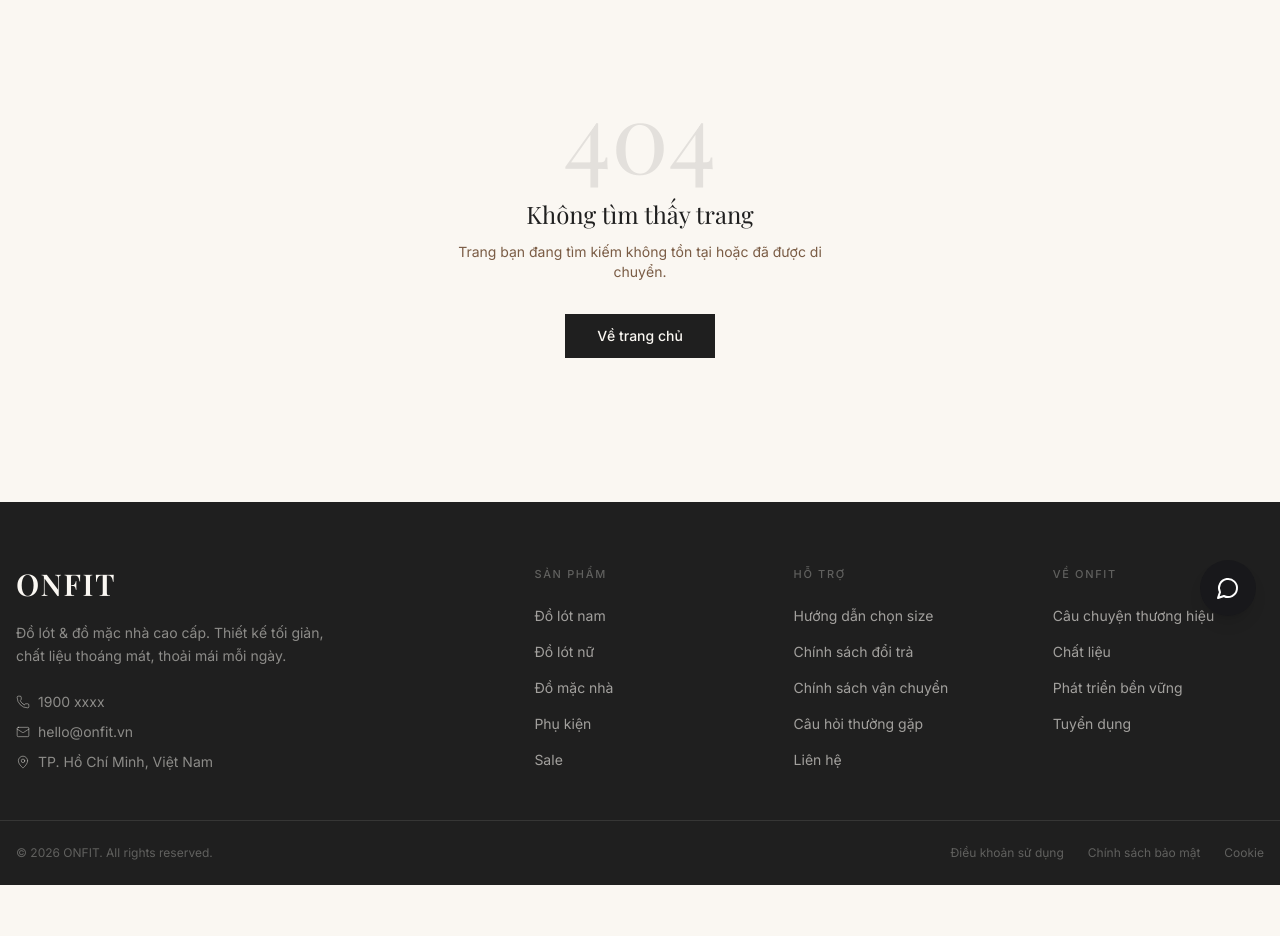
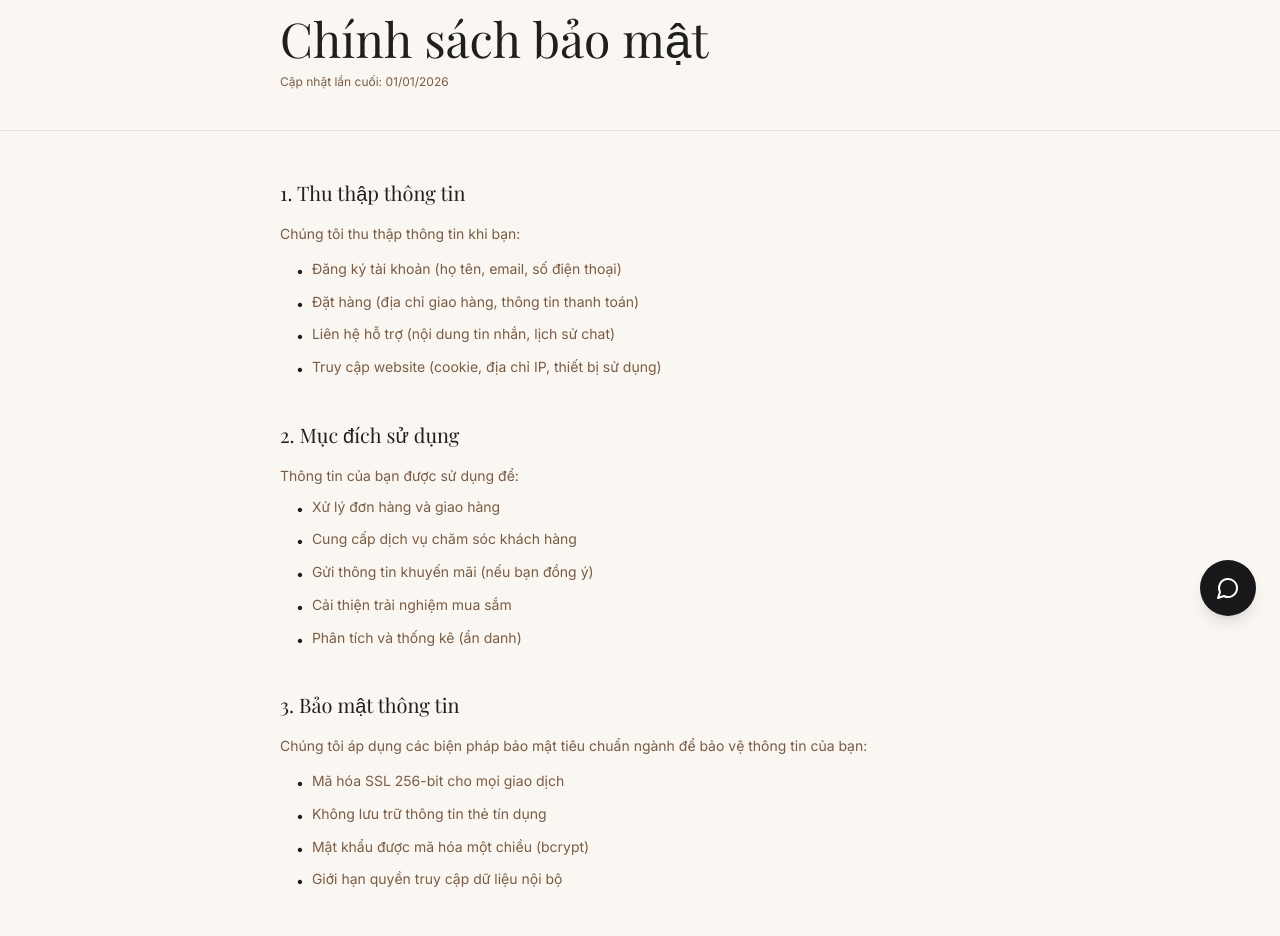
Before and after one commit to JasonTM17/ON-OFF_JS, a Next.js app: page /privacy-policy in a window 1280 px wide. Before the commit this address had no page. Shown: the part 160-1096 px from the top of the page. Before the commit the page ends 1045 px from the top, so only its background shows below. Built offline with nearby package versions, Linux system fonts and the light colour scheme; a web font is replaced by a local one.

Commit message:
feat(pages): thêm trang Chính sách bảo mật
Thu thập, sử dụng, bảo mật, cookie, quyền người dùng.

```diff
--- /dev/null
+++ b/src/app/(shop)/privacy-policy/page.tsx
@@ -0,0 +1,190 @@
+import Link from "next/link";
+
+export const metadata = {
+  title: "Chính sách bảo mật",
+  description: "Chính sách bảo mật thông tin cá nhân của ONFIT — Cam kết bảo vệ dữ liệu khách hàng",
+};
+
+export default function PrivacyPolicyPage() {
+  return (
+    <div className="bg-background min-h-screen">
+      <div className="border-b border-border">
+        <div className="max-w-3xl mx-auto px-6 py-10">
+          <nav className="text-xs text-muted mb-4 flex items-center gap-2">
+            <Link href="/" className="hover:text-foreground transition-colors">Trang chủ</Link>
+            <span className="text-border">/</span>
+            <span className="text-foreground">Chính sách bảo mật</span>
+          </nav>
+          <h1 className="font-serif text-4xl md:text-5xl font-light text-foreground">
+            Chính sách bảo mật
+          </h1>
+          <p className="text-xs text-muted mt-3">Cập nhật lần cuối: 01/01/2026</p>
+        </div>
+      </div>
+
+      <div className="max-w-3xl mx-auto px-6 py-12 space-y-10">
+        <section>
+          <h2 className="font-serif text-xl font-light text-foreground mb-4">1. Thu thập thông tin</h2>
+          <div className="space-y-3 text-sm text-muted leading-relaxed">
+            <p>Chúng tôi thu thập thông tin khi bạn:</p>
+            <ul className="space-y-2 ml-4">
+              <li className="flex items-start gap-2">
+                <span className="text-foreground mt-0.5">•</span>
+                Đăng ký tài khoản (họ tên, email, số điện thoại)
+              </li>
+              <li className="flex items-start gap-2">
+                <span className="text-foreground mt-0.5">•</span>
+                Đặt hàng (địa chỉ giao hàng, thông tin thanh toán)
+              </li>
+              <li className="flex items-start gap-2">
+                <span className="text-foreground mt-0.5">•</span>
+                Liên hệ hỗ trợ (nội dung tin nhắn, lịch sử chat)
+              </li>
+              <li className="flex items-start gap-2">
+                <span className="text-foreground mt-0.5">•</span>
+                Truy cập website (cookie, địa chỉ IP, thiết bị sử dụng)
+              </li>
+            </ul>
+          </div>
+        </section>
+
+        <section>
+          <h2 className="font-serif text-xl font-light text-foreground mb-4">2. Mục đích sử dụng</h2>
+          <div className="space-y-2 text-sm text-muted leading-relaxed">
+            <p>Thông tin của bạn được sử dụng để:</p>
+            <ul className="space-y-2 ml-4">
+              <li className="flex items-start gap-2">
+                <span className="text-foreground mt-0.5">•</span>
+                Xử lý đơn hàng và giao hàng
+              </li>
+              <li className="flex items-start gap-2">
+                <span className="text-foreground mt-0.5">•</span>
+                Cung cấp dịch vụ chăm sóc khách hàng
+              </li>
+              <li className="flex items-start gap-2">
+                <span className="text-foreground mt-0.5">•</span>
+                Gửi thông tin khuyến mãi (nếu bạn đồng ý)
+              </li>
+              <li className="flex items-start gap-2">
+                <span className="text-foreground mt-0.5">•</span>
+                Cải thiện trải nghiệm mua sắm
+              </li>
+              <li className="flex items-start gap-2">
+                <span className="text-foreground mt-0.5">•</span>
+                Phân tích và thống kê (ẩn danh)
+              </li>
+            </ul>
+          </div>
+        </section>
+
+        <section>
+          <h2 className="font-serif text-xl font-light text-foreground mb-4">3. Bảo mật thông tin</h2>
+          <div className="space-y-3 text-sm text-muted leading-relaxed">
+            <p>
+              Chúng tôi áp dụng các biện pháp bảo mật tiêu chuẩn ngành để bảo vệ thông tin của bạn:
+            </p>
+            <ul className="space-y-2 ml-4">
+              <li className="flex items-start gap-2">
+                <span className="text-foreground mt-0.5">•</span>
+                Mã hóa SSL 256-bit cho mọi giao dịch
+              </li>
+              <li className="flex items-start gap-2">
+                <span className="text-foreground mt-0.5">•</span>
+                Không lưu trữ thông tin thẻ tín dụng
+              </li>
+              <li className="flex items-start gap-2">
+                <span className="text-foreground mt-0.5">•</span>
+                Mật khẩu được mã hóa một chiều (bcrypt)
+              </li>
+              <li className="flex items-start gap-2">
+                <span className="text-foreground mt-0.5">•</span>
+                Giới hạn quyền truy cập dữ liệu nội bộ
+              </li>
+            </ul>
+          </div>
+        </section>
+
+        <section>
+          <h2 className="font-serif text-xl font-light text-foreground mb-4">4. Chia sẻ thông tin</h2>
+          <div className="space-y-3 text-sm text-muted leading-relaxed">
+            <p>Chúng tôi <strong className="text-foreground">không bán</strong> thông tin cá nhân của bạn. Thông tin chỉ được chia sẻ với:</p>
+            <ul className="space-y-2 ml-4">
+              <li className="flex items-start gap-2">
+                <span className="text-foreground mt-0.5">•</span>
+                Đơn vị vận chuyển (để giao hàng)
+              </li>
+              <li className="flex items-start gap-2">
+                <span className="text-foreground mt-0.5">•</span>
+                Cổng thanh toán (để xử lý giao dịch)
+              </li>
+              <li className="flex items-start gap-2">
+                <span className="text-foreground mt-0.5">•</span>
+                Cơ quan pháp luật (khi có yêu cầu hợp pháp)
+              </li>
+            </ul>
+          </div>
+        </section>
+
+        <section>
+          <h2 className="font-serif text-xl font-light text-foreground mb-4">5. Cookie</h2>
+          <div className="space-y-3 text-sm text-muted leading-relaxed">
+            <p>Website sử dụng cookie để:</p>
+            <ul className="space-y-2 ml-4">
+              <li className="flex items-start gap-2">
+                <span className="text-foreground mt-0.5">•</span>
+                Duy trì phiên đăng nhập
+              </li>
+              <li className="flex items-start gap-2">
+                <span className="text-foreground mt-0.5">•</span>
+                Lưu giỏ hàng và danh sách yêu thích
+              </li>
+              <li className="flex items-start gap-2">
+                <span className="text-foreground mt-0.5">•</span>
+                Phân tích lưu lượng truy cập (Google Analytics)
+              </li>
+            </ul>
+            <p>Bạn có thể tắt cookie trong cài đặt trình duyệt, nhưng một số tính năng có thể bị ảnh hưởng.</p>
+          </div>
+        </section>
+
+        <section>
+          <h2 className="font-serif text-xl font-light text-foreground mb-4">6. Quyền của bạn</h2>
+          <div className="space-y-2 text-sm text-muted leading-relaxed">
+            <p>Bạn có quyền:</p>
+            <ul className="space-y-2 ml-4">
+              <li className="flex items-start gap-2">
+                <span className="text-foreground mt-0.5">•</span>
+                Truy cập và xem thông tin cá nhân đã cung cấp
+              </li>
+              <li className="flex items-start gap-2">
+                <span className="text-foreground mt-0.5">•</span>
+                Yêu cầu chỉnh sửa thông tin không chính xác
+              </li>
+              <li className="flex items-start gap-2">
+                <span className="text-foreground mt-0.5">•</span>
+                Yêu cầu xóa tài khoản và dữ liệu liên quan
+              </li>
+              <li className="flex items-start gap-2">
+                <span className="text-foreground mt-0.5">•</span>
+                Hủy đăng ký nhận email marketing bất kỳ lúc nào
+              </li>
+            </ul>
+          </div>
+        </section>
+
+        <section>
+          <h2 className="font-serif text-xl font-light text-foreground mb-4">7. Liên hệ</h2>
+          <p className="text-sm text-muted leading-relaxed">
+            Nếu có bất kỳ câu hỏi nào về chính sách bảo mật, vui lòng liên hệ:
+          </p>
+          <div className="mt-4 p-5 border border-border space-y-2 text-sm text-muted">
+            <p><strong className="text-foreground">ONFIT Vietnam</strong></p>
+            <p>Email: privacy@onfit.vn</p>
+            <p>Hotline: 1900 xxxx</p>
+            <p>Địa chỉ: 123 Nguyễn Huệ, Quận 1, TP. Hồ Chí Minh</p>
+          </div>
+        </section>
+      </div>
+    </div>
+  );
+}
```
